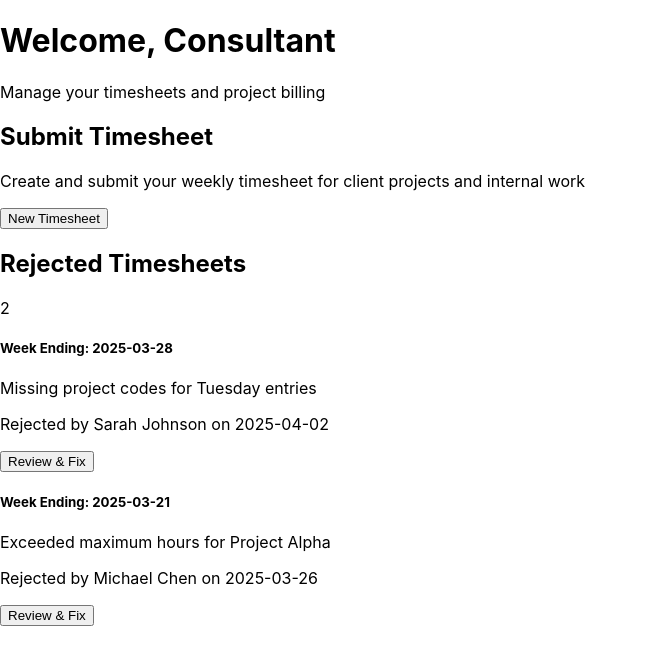
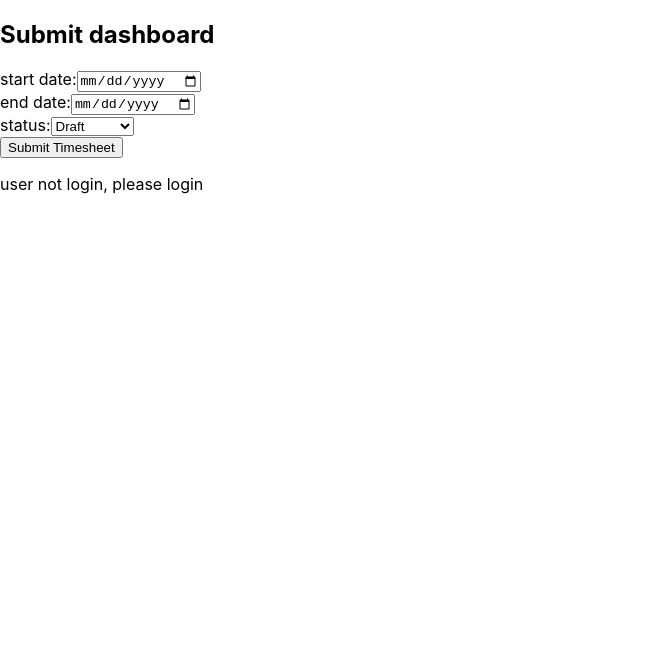
Before and after one commit to mahinm23/timesheets-app, a React (Create React App) app: page /consultant-dashboard in a window 1280 px wide. Shown: the top 664 px of the page, without its empty margins (0-648 px from the left). Built offline with nearby package versions, Linux system fonts and the light colour scheme.

Commit message:
Update ConsultantDashboard.js

```diff
--- a/src/pages/ConsultantDashboard.js
+++ b/src/pages/ConsultantDashboard.js
@@ -1,107 +1,93 @@
-import React, { useState } from "react";
-import { useNavigate } from "react-router-dom";
-// import "./ConsultantDashboard.css";
+import React, { useState, useEffect } from 'react';
 
 const ConsultantDashboard = () => {
-  const navigate = useNavigate();
-  // Sample data for rejected timesheets
-  const [rejectedTimesheets, setRejectedTimesheets] = useState([
-    {
-      timeSheetId: 1,
-      weekEnding: "2025-03-28",
-      rejectedOn: "2025-04-02",
-      reason: "Missing project codes for Tuesday entries",
-      reviewer: "Sarah Johnson"
-    },
-    {
-      id: 2,
-      weekEnding: "2025-03-21",
-      rejectedOn: "2025-03-26",
-      reason: "Exceeded maximum hours for Project Alpha",
-      reviewer: "Michael Chen"
+  const [employeeId, setEmployeeId] = useState('');
+  const [periodStart, setPeriodStart] = useState('');
+  const [periodEnd, setPeriodEnd] = useState('');
+  const [status, setStatus] = useState('Draft');
+  const [message, setMessage] = useState('');
+
+  useEffect(() => {
+    const storedEmployeeId = localStorage.getItem('employeeId');
+    if (storedEmployeeId) {
+      setEmployeeId(storedEmployeeId);
+    } else {
+      setMessage('user not login, please login');
     }
-  ]);
+  }, []);
 
-  // Navigation to timesheet pages
-  const navigateToSubmitTimesheet = () => {
-    navigate("/submit-timesheet");
-  };
+  const handleSubmit = async (event) => {
+    event.preventDefault();
 
-  const navigateToEditTimesheet = (id) => {
-    navigate(`/edit-timesheet/${id}`);
+    // 如果没有登录，不能提交
+    if (!employeeId) {
+      setMessage('user not login, please login');
+      return;
+    }
+
+    const timesheetData = {
+      employeeId,
+      periodStart,
+      periodEnd,
+      status,
+    };
+
+    try {
+      const response = await fetch('http://localhost:3000/submit-timesheet', {
+        method: 'POST',
+        headers: {
+          'Content-Type': 'application/json',
+        },
+        body: JSON.stringify(timesheetData),
+      });
+
+      const result = await response.json();
+
+      if (result.success) {
+        setMessage('submit successful');
+      } else {
+        setMessage(result.message);
+      }
+    } catch (error) {
+      setMessage('fail to submit, try again later');
+    }
   };
 
   return (
-    <div className="container py-5">
-      <div className="row mb-4">
-        <div className="col">
-          <div className="dashboard-header">
-            <h1>Welcome, Consultant</h1>
-            <p>Manage your timesheets and project billing</p>
+      <div>
+        <h2>Submit dashboard</h2>
+        <form onSubmit={handleSubmit}>
+            <label>start date:</label>
+            <input
+                type="date"
+                value={periodStart}
+                onChange={(e) => setPeriodStart(e.target.value)}
+                required
+            />
+          <div>
+            <label>end date:</label>
+            <input
+                type="date"
+                value={periodEnd}
+                onChange={(e) => setPeriodEnd(e.target.value)}
+                required
+            />
           </div>
-        </div>
+          <div>
+            <label>status:</label>
+            <select value={status} onChange={(e) => setStatus(e.target.value)} required>
+              <option value="Draft">Draft</option>
+              <option value="Submitted">Submitted</option>
+              <option value="Approved">Approved</option>
+              <option value="Rejected">Rejected</option>
+            </select>
+          </div>
+          <div>
+            <button type="submit">Submit Timesheet</button>
+          </div>
+        </form>
+        {message && <p>{message}</p>}
       </div>
-
-      <div className="row">
-        {/* Submit Timesheet Card */}
-        <div className="col-md-6 mb-4">
-          <div className="dashboard-card submit-card">
-            <div className="icon-container">
-              <div className="icon-circle">
-                <i className="bi bi-calendar-plus"></i>
-              </div>
-            </div>
-            <h2>Submit Timesheet</h2>
-            <p className="card-description">Create and submit your weekly timesheet for client projects and internal work</p>
-            <div className="action-button">
-              <button
-                className="btn btn-primary w-100"
-                onClick={navigateToSubmitTimesheet}>
-                New Timesheet
-              </button>
-            </div>
-          </div>
-        </div>
-
-        {/* Rejected Timesheets Card */}
-        <div className="col-md-6 mb-4">
-          <div className="dashboard-card">
-            <div className="card-header-with-badge">
-              <h2>Rejected Timesheets</h2>
-              {rejectedTimesheets.length > 0 && (
-                <span className="badge rounded-pill">{rejectedTimesheets.length}</span>
-              )}
-            </div>
-
-            {rejectedTimesheets.length > 0 ? (
-              <div className="timesheet-list">
-                {rejectedTimesheets.map(timesheet => (
-                  <div key={timesheet.id} className="timesheet-item">
-                    <div className="timesheet-content">
-                      <h5 className="timesheet-date">Week Ending: {timesheet.weekEnding}</h5>
-                      <p className="rejection-reason">{timesheet.reason}</p>
-                      <p className="rejection-meta">
-                        Rejected by {timesheet.reviewer} on {timesheet.rejectedOn}
-                      </p>
-                    </div>
-                    <button
-                      className="btn btn-outline-primary"
-                      onClick={() => navigateToEditTimesheet(timesheet.id)}>
-                      Review & Fix
-                    </button>
-                  </div>
-                ))}
-              </div>
-            ) : (
-              <div className="empty-state">
-                <i className="bi bi-check-circle"></i>
-                <p>No rejected timesheets to display</p>
-              </div>
-            )}
-          </div>
-        </div>
-      </div>
-    </div>
   );
 };
 
```
